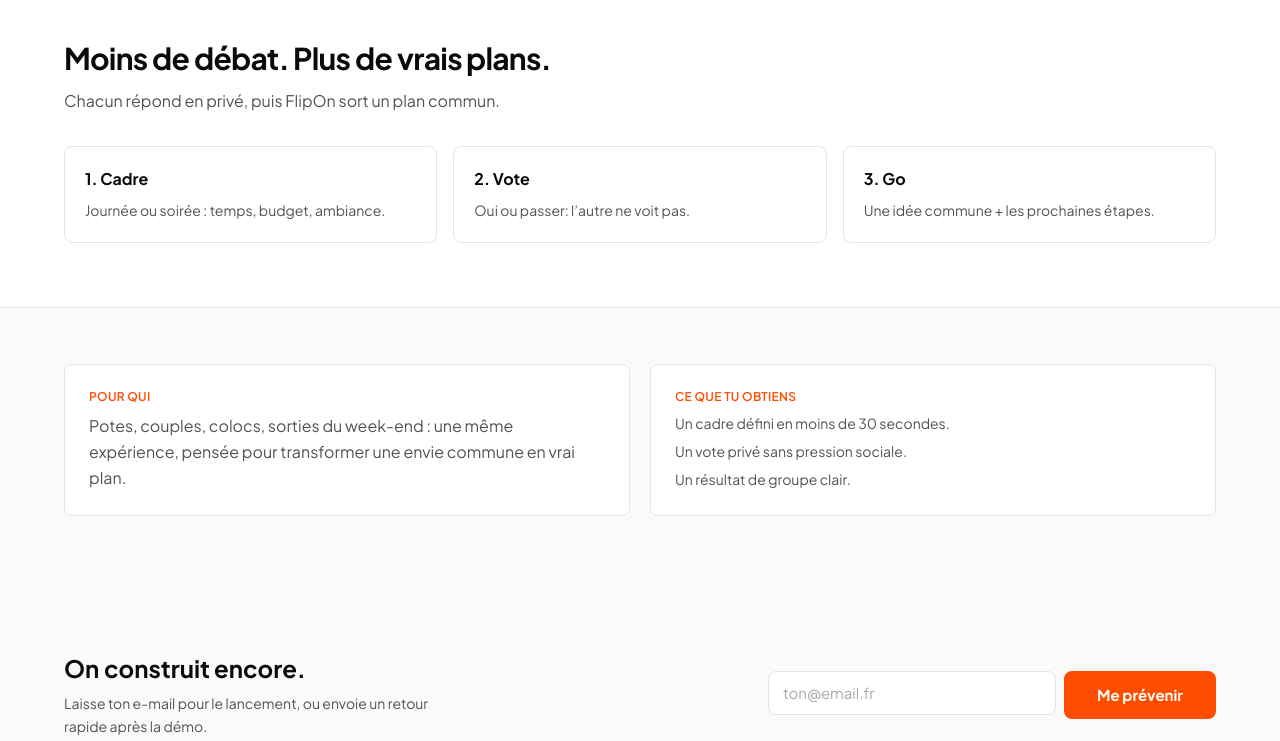
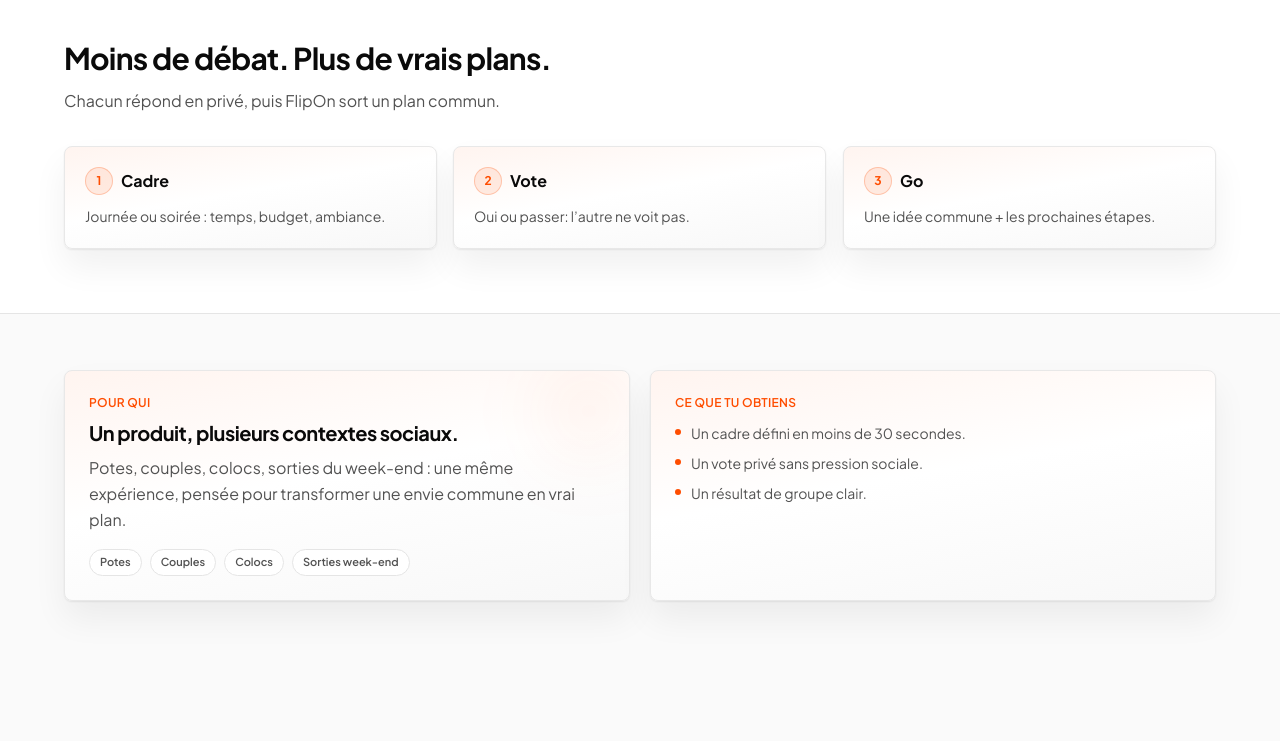
Before and after one commit to CHANG-Toma/flipon, a Next.js app: page / in a window 1280 px wide. Shown: the part 1179-1920 px from the top of the page. Built offline with nearby package versions, Linux system fonts and the light colour scheme; no server answers.

Commit message:
fix(test):mobile UI for test

```diff
--- a/src/app/download/page.tsx
+++ b/src/app/download/page.tsx
@@ -145,7 +145,7 @@
     <main className="safe-bottom bg-[radial-gradient(ellipse_120%_65%_at_50%_-10%,color-mix(in_srgb,var(--coral)_8%,white),transparent_60%)] pb-12 pt-6 sm:pb-20 sm:pt-10">
       <div className="page-gutter mx-auto max-w-5xl">
         <header className="mx-auto max-w-2xl animate-rise text-center">
-          <p className="text-sm font-semibold text-coral">
+          <p className="premium-kicker">
             {isEn ? "Download" : "Téléchargement"}
           </p>
           <h1 className="mt-2 font-[family-name:var(--font-display)] text-3xl font-extrabold tracking-tight text-ink sm:text-5xl">
@@ -166,7 +166,7 @@
           {platforms.map((platform) => (
             <article
               key={platform.name}
-              className="surface relative flex flex-col overflow-hidden bg-white p-5 shadow-sm transition-transform duration-200 hover:-translate-y-0.5 hover:border-coral/35 sm:p-6"
+              className="premium-card relative flex flex-col p-5 transition-transform duration-200 hover:-translate-y-0.5 hover:border-coral/35 sm:p-6"
             >
               <div
                 className={`pointer-events-none absolute inset-0 bg-gradient-to-br ${platform.accent} opacity-80`}
@@ -230,7 +230,7 @@
           ))}
         </section>
 
-        <section className="mx-auto mt-8 max-w-2xl rounded-[var(--radius-ui)] border border-line bg-white p-5 text-center shadow-sm sm:mt-10 sm:p-6">
+        <section className="premium-soft mx-auto mt-8 max-w-2xl p-5 text-center sm:mt-10 sm:p-6">
           <p className="text-sm leading-relaxed text-ink-soft">
             {isEn
               ? "Want to try now? The web version is already available."
--- a/src/app/globals.css
+++ b/src/app/globals.css
@@ -79,37 +79,144 @@
 }
 
 .demo-shell {
+  position: relative;
+  width: min(100%, 400px);
   filter: drop-shadow(0 24px 48px color-mix(in srgb, var(--ink) 14%, transparent));
 }
 
 .demo-shell-body {
-  border-radius: 2rem;
-  border: 3px solid #1a1a1a;
-  background: #1a1a1a;
-  padding: 0.55rem;
+  display: flex;
+  flex-direction: column;
+  height: clamp(560px, 74svh, 760px);
+  border-radius: 2.2rem;
+  border: 3px solid #171717;
+  background: linear-gradient(165deg, #171717, #101010);
+  padding: 0.5rem 0.5rem 0.55rem;
+  box-shadow:
+    inset 0 0 0 1px rgb(255 255 255 / 7%),
+    inset 0 16px 20px rgb(255 255 255 / 2%);
+}
+
+.demo-shell-top {
+  position: relative;
+  margin-bottom: 0.4rem;
+  padding-top: 0.08rem;
 }
 
 .demo-shell-notch {
-  margin: 0 auto 0.45rem;
-  height: 0.35rem;
-  width: 4.5rem;
+  margin: 0 auto;
+  height: 0.42rem;
+  width: 4.8rem;
   border-radius: 999px;
-  background: #2a2a2a;
+  background: linear-gradient(180deg, #2d2d2d, #252525);
+  box-shadow: inset 0 1px 1px rgb(255 255 255 / 12%);
+}
+
+.demo-shell-side {
+  position: absolute;
+  width: 3px;
+  border-radius: 999px;
+  background: #232323;
+  box-shadow: inset 0 0 0 1px rgb(255 255 255 / 8%);
+  pointer-events: none;
+}
+
+.demo-shell-side-left {
+  left: -2px;
+  top: 22%;
+  height: 52px;
+}
+
+.demo-shell-side-right {
+  right: -2px;
+  top: 27%;
+  height: 74px;
 }
 
 .demo-shell-screen {
-  max-height: min(78svh, 720px);
+  flex: 1;
+  min-height: 0;
   overflow-y: auto;
   overscroll-behavior: contain;
   border-radius: 1.45rem;
-  background: var(--background);
-  padding: 1rem 0.85rem 1.25rem;
+  background: linear-gradient(180deg, #fbfbfb, #f8f8f8 40%, #f6f6f6);
+  padding: 0.45rem 0.85rem 0.95rem;
   scrollbar-width: thin;
+}
+
+.demo-shell-status {
+  display: flex;
+  align-items: center;
+  justify-content: space-between;
+  margin: 0 0.1rem 0.5rem;
+  color: #525252;
+}
+
+.demo-shell-time {
+  font-size: 0.72rem;
+  font-weight: 700;
+  letter-spacing: 0.01em;
+}
+
+.demo-shell-status-icons {
+  display: inline-flex;
+  align-items: center;
+  gap: 0.24rem;
+}
+
+.demo-dot {
+  height: 0.24rem;
+  width: 0.24rem;
+  border-radius: 999px;
+  background: #6b7280;
+}
+
+.demo-bar {
+  width: 0.15rem;
+  border-radius: 999px;
+  background: #4b5563;
+}
+
+.demo-bar-1 {
+  height: 0.28rem;
+}
+
+.demo-bar-2 {
+  height: 0.4rem;
+}
+
+.demo-bar-3 {
+  height: 0.5rem;
+}
+
+.demo-battery {
+  display: inline-flex;
+  align-items: center;
+  width: 1.08rem;
+  height: 0.5rem;
+  padding: 0.06rem;
+  border-radius: 0.13rem;
+  border: 1px solid #4b5563;
+}
+
+.demo-battery-level {
+  width: 70%;
+  height: 100%;
+  border-radius: 0.06rem;
+  background: #16a34a;
+}
+
+.demo-shell-home {
+  margin: 0.65rem auto 0.05rem;
+  height: 0.21rem;
+  width: 5rem;
+  border-radius: 999px;
+  background: #d4d4d8;
 }
 
 @media (min-width: 640px) {
   .demo-shell-screen {
-    padding: 1.15rem 1rem 1.35rem;
+    padding: 0.5rem 1rem 1.05rem;
   }
 }
 
@@ -483,6 +590,15 @@
 }
 
 @media (prefers-reduced-motion: reduce) {
+  .premium-card,
+  .premium-soft,
+  .btn-primary,
+  .btn-secondary,
+  .test-toolbar-tab {
+    transition: none !important;
+    transform: none !important;
+  }
+
   .hero-landing::after,
   .hero-orb,
   .hero-beam,
@@ -500,6 +616,89 @@
   box-shadow: none;
 }
 
+/* Premium surfaces */
+.premium-card {
+  position: relative;
+  overflow: hidden;
+  contain: layout paint;
+  border-radius: var(--radius-ui);
+  border: 1px solid color-mix(in srgb, var(--line) 88%, white);
+  background: linear-gradient(
+    170deg,
+    color-mix(in srgb, white 94%, var(--coral) 6%),
+    white 46%,
+    color-mix(in srgb, white 97%, var(--ink) 3%)
+  );
+  box-shadow:
+    0 1px 2px color-mix(in srgb, var(--ink) 7%, transparent),
+    0 18px 34px color-mix(in srgb, var(--ink) 6%, transparent);
+  transition:
+    transform 0.22s ease,
+    box-shadow 0.22s ease,
+    border-color 0.22s ease;
+}
+
+.premium-card::after {
+  content: "";
+  position: absolute;
+  inset: 0;
+  pointer-events: none;
+  background: none;
+}
+
+.premium-soft {
+  border-radius: var(--radius-ui);
+  border: 1px solid color-mix(in srgb, var(--line) 84%, white);
+  background: color-mix(in srgb, white 94%, var(--coral) 6%);
+  box-shadow: 0 6px 20px color-mix(in srgb, var(--ink) 4%, transparent);
+  transition:
+    transform 0.2s ease,
+    box-shadow 0.2s ease,
+    border-color 0.2s ease;
+}
+
+.premium-kicker {
+  display: inline-flex;
+  align-items: center;
+  gap: 0.4rem;
+  border-radius: 999px;
+  border: 1px solid color-mix(in srgb, var(--coral) 22%, var(--line));
+  background: color-mix(in srgb, var(--coral) 9%, white);
+  padding: 0.25rem 0.6rem;
+  font-size: 0.69rem;
+  font-weight: 700;
+  text-transform: uppercase;
+  letter-spacing: 0.08em;
+  color: var(--coral);
+}
+
+/* Micro-interactions premium (only on hover-capable devices) */
+@media (hover: hover) and (pointer: fine) {
+  .premium-card:hover {
+    transform: translateY(-2px);
+    border-color: color-mix(in srgb, var(--coral) 22%, var(--line));
+    box-shadow:
+      0 2px 6px color-mix(in srgb, var(--ink) 8%, transparent),
+      0 22px 38px color-mix(in srgb, var(--ink) 8%, transparent);
+  }
+
+  .premium-soft:hover {
+    transform: translateY(-1px);
+    border-color: color-mix(in srgb, var(--coral) 20%, var(--line));
+    box-shadow: 0 10px 26px color-mix(in srgb, var(--ink) 6%, transparent);
+  }
+
+  .btn-primary:hover {
+    transform: translateY(-1px);
+    box-shadow: 0 8px 16px color-mix(in srgb, var(--coral) 26%, transparent);
+  }
+
+  .btn-secondary:hover {
+    transform: translateY(-1px);
+    box-shadow: 0 6px 14px color-mix(in srgb, var(--ink) 8%, transparent);
+  }
+}
+
 .btn-primary {
   display: inline-flex;
   min-height: 48px;
@@ -513,7 +712,10 @@
   color: white;
   touch-action: manipulation;
   -webkit-tap-highlight-color: transparent;
-  transition: background 0.15s ease;
+  transition:
+    background 0.15s ease,
+    transform 0.18s ease,
+    box-shadow 0.18s ease;
   box-shadow: none;
 }
 
@@ -539,7 +741,10 @@
   color: var(--ink);
   touch-action: manipulation;
   -webkit-tap-highlight-color: transparent;
-  transition: background 0.15s ease;
+  transition:
+    background 0.15s ease,
+    transform 0.18s ease,
+    box-shadow 0.18s ease;
 }
 
 .btn-secondary:hover {
--- a/src/app/page.tsx
+++ b/src/app/page.tsx
@@ -47,7 +47,7 @@
 
       <section className="content-auto page-gutter py-10 sm:py-14">
         <div className="mx-auto grid max-w-6xl gap-4 lg:grid-cols-3 lg:gap-5">
-          <article className="surface bg-white p-5 shadow-sm lg:col-span-2 sm:p-6">
+          <article className="premium-card lg:col-span-2 p-5 sm:p-6">
             <p className="text-xs font-semibold uppercase tracking-wide text-coral">
               {isEn ? "Objective" : "Objectif"}
             </p>
@@ -77,7 +77,7 @@
             </div>
           </article>
 
-          <aside className="surface flex flex-col bg-white p-5 shadow-sm sm:p-6">
+          <aside className="premium-card flex flex-col p-5 sm:p-6">
             <p className="text-xs font-semibold uppercase tracking-wide text-ink-soft">
               {isEn ? "Try now" : "Passer à l’action"}
             </p>
@@ -133,9 +133,19 @@
 
           <div className="mt-8 grid gap-3 sm:grid-cols-3 sm:gap-4">
             {steps.map((item) => (
-              <article key={item.t} className="surface bg-white p-4 shadow-sm sm:p-5">
-                <h3 className="font-bold text-ink">{item.t}</h3>
-                <p className="mt-2 text-sm leading-relaxed text-ink-soft">
+              <article
+                key={item.t}
+                className="premium-card p-4 sm:p-5"
+              >
+                <div className="flex items-center gap-2">
+                  <span className="inline-flex h-7 min-w-7 items-center justify-center rounded-full border border-coral/25 bg-coral/10 px-2 text-xs font-bold text-coral">
+                    {item.t.split(".")[0]}
+                  </span>
+                  <h3 className="text-base font-bold text-ink">
+                    {item.t.replace(/^\d+\.\s*/, "")}
+                  </h3>
+                </div>
+                <p className="mt-2.5 text-sm leading-relaxed text-ink-soft">
                   {item.d}
                 </p>
               </article>
@@ -146,35 +156,66 @@
 
       <section className="content-auto page-gutter py-10 sm:py-14">
         <div className="mx-auto grid max-w-6xl gap-4 lg:grid-cols-2 lg:gap-5">
-          <article className="surface bg-white p-5 shadow-sm sm:p-6">
+          <article className="premium-card p-5 sm:p-6">
+            <div
+              className="pointer-events-none absolute right-0 top-0 h-20 w-20 rounded-full bg-coral/10 blur-2xl"
+              aria-hidden
+            />
             <p className="text-xs font-semibold uppercase tracking-wide text-coral">
               {isEn ? "Use cases" : "Pour qui"}
             </p>
+            <h3 className="mt-2 text-lg font-bold tracking-tight text-ink sm:text-xl">
+              {isEn ? "One product, multiple social contexts." : "Un produit, plusieurs contextes sociaux."}
+            </h3>
             <p className="mt-2 text-[15px] leading-relaxed text-ink-soft sm:text-base">
               {isEn
                 ? "Friends, couples, roommates, weekend groups: one refined flow to turn shared intent into a plan."
                 : "Potes, couples, colocs, sorties du week-end : une même expérience, pensée pour transformer une envie commune en vrai plan."}
             </p>
+            <div className="mt-4 flex flex-wrap gap-2">
+              {[
+                isEn ? "Friends" : "Potes",
+                isEn ? "Couples" : "Couples",
+                isEn ? "Roommates" : "Colocs",
+                isEn ? "Weekend plans" : "Sorties week-end",
+              ].map((item) => (
+                <span
+                  key={item}
+                  className="rounded-full border border-line bg-petal px-2.5 py-1 text-[11px] font-semibold text-ink-soft"
+                >
+                  {item}
+                </span>
+              ))}
+            </div>
           </article>
-          <article className="surface bg-white p-5 shadow-sm sm:p-6">
+          <article className="premium-card p-5 sm:p-6">
             <p className="text-xs font-semibold uppercase tracking-wide text-coral">
               {isEn ? "What you get" : "Ce que tu obtiens"}
             </p>
-            <ul className="mt-2 space-y-2 text-sm text-ink-soft">
-              <li>
+            <ul className="mt-3 space-y-2.5 text-sm text-ink-soft">
+              <li className="flex items-start gap-2.5">
+                <span className="mt-[0.38rem] h-1.5 w-1.5 shrink-0 rounded-full bg-coral" />
+                <span>
                 {isEn
                   ? "Setup in under 30 seconds."
                   : "Un cadre défini en moins de 30 secondes."}
+                </span>
               </li>
-              <li>
+              <li className="flex items-start gap-2.5">
+                <span className="mt-[0.38rem] h-1.5 w-1.5 shrink-0 rounded-full bg-coral" />
+                <span>
                 {isEn
                   ? "Private vote without social pressure."
                   : "Un vote privé sans pression sociale."}
+                </span>
               </li>
-              <li>
+              <li className="flex items-start gap-2.5">
+                <span className="mt-[0.38rem] h-1.5 w-1.5 shrink-0 rounded-full bg-coral" />
+                <span>
                 {isEn
                   ? "One clear group result."
                   : "Un résultat de groupe clair."}
+                </span>
               </li>
             </ul>
           </article>
--- a/src/app/presentation/page.tsx
+++ b/src/app/presentation/page.tsx
@@ -42,7 +42,7 @@
     <main className="safe-bottom bg-[radial-gradient(ellipse_120%_60%_at_50%_-10%,color-mix(in_srgb,var(--coral)_6%,white),transparent_60%)] pb-12 pt-6 sm:pb-20 sm:pt-10">
       <div className="page-gutter mx-auto max-w-4xl">
         <header className="mx-auto max-w-2xl animate-rise text-center">
-          <p className="text-sm font-semibold text-coral">
+          <p className="premium-kicker">
             {isEn ? "Overview" : "Présentation"}
           </p>
           <h1 className="mt-2 font-[family-name:var(--font-display)] text-3xl font-extrabold tracking-tight text-ink sm:text-4xl">
@@ -65,7 +65,7 @@
 
         <section className="mt-8 grid gap-3 sm:mt-10 sm:grid-cols-3 sm:gap-4">
           {cards.map((item) => (
-            <article key={item.title} className="surface bg-white p-4 shadow-sm sm:p-5">
+            <article key={item.title} className="premium-card p-4 sm:p-5">
               <p className="text-sm font-bold text-ink">{item.title}</p>
               <p className="mt-1.5 text-sm leading-relaxed text-ink-soft sm:text-[15px]">
                 {item.body}
@@ -74,7 +74,7 @@
           ))}
         </section>
 
-        <section className="mx-auto mt-8 max-w-2xl rounded-[var(--radius-ui)] border border-line bg-white p-5 text-center shadow-sm sm:mt-10 sm:p-6">
+        <section className="premium-card mx-auto mt-8 max-w-2xl p-5 text-center sm:mt-10 sm:p-6">
           <p className="mt-2 text-[15px] leading-relaxed text-ink-soft sm:text-base">
             {isEn
               ? "FlipOn does not search for the perfect activity. It gives the one your group is ready to do now."
--- a/src/app/tarifs/page.tsx
+++ b/src/app/tarifs/page.tsx
@@ -93,7 +93,7 @@
     <main className="safe-bottom overflow-x-hidden pb-14 pt-6 sm:pb-20 sm:pt-10">
       <div className="page-gutter mx-auto max-w-5xl">
         <header className="mx-auto max-w-2xl animate-rise text-center">
-          <p className="text-sm font-semibold text-coral">
+          <p className="premium-kicker">
             {isEn ? "Pricing" : "Tarifs"}
           </p>
           <h1 className="mt-2 font-[family-name:var(--font-display)] text-3xl font-extrabold tracking-tight text-ink sm:text-5xl">
@@ -117,7 +117,7 @@
         </header>
 
         <section className="mt-8 grid items-stretch gap-4 sm:mt-10 sm:grid-cols-2 sm:gap-5">
-          <article className="flex h-full flex-col rounded-[var(--radius-ui)] border border-line bg-white p-5 shadow-sm sm:p-6">
+          <article className="premium-card flex h-full flex-col p-5 sm:p-6">
             <p className="text-xs font-semibold uppercase tracking-wide text-ink-soft">
               {isEn ? "Free" : "Gratuit"}
             </p>
```
Also changed, not shown: src/components/DemoPhoneFrame.tsx (+22 -3 lines).
